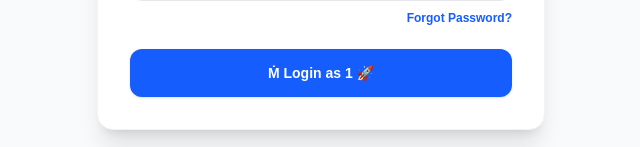
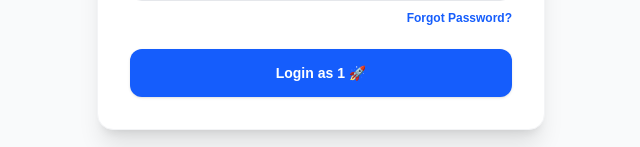
Before and after one commit to makeerp2026-gif/MAKE-ERP, a Next.js app: page /login/1 in a window 1280 px wide. Shown: the part 475-622 px from the top of the page, without its empty margins (319-959 px from the left). Built offline with nearby package versions, Linux system fonts and the light colour scheme.

Commit message:
FIX THE CODE

```diff
--- a/src/app/login/[role]/page.tsx
+++ b/src/app/login/[role]/page.tsx
@@ -1,3 +1,5 @@
+"use client"
+
 import { useState, useEffect, Suspense } from 'react'
 import Link from 'next/link'
 import { useParams, useSearchParams } from 'next/navigation'
@@ -121,7 +123,7 @@ function LoginForm() {
             isLoading ? 'bg-blue-400 cursor-not-allowed' : 'bg-blue-600 hover:bg-blue-700'
           }`}
         >
- Ṁ         {isLoading ? 'Verifying... ⏳' : `Login as ${role} 🚀`}
+          {isLoading ? 'Verifying... ⏳' : `Login as ${role} 🚀`}
         </button>
       </form>
     </div>
```
